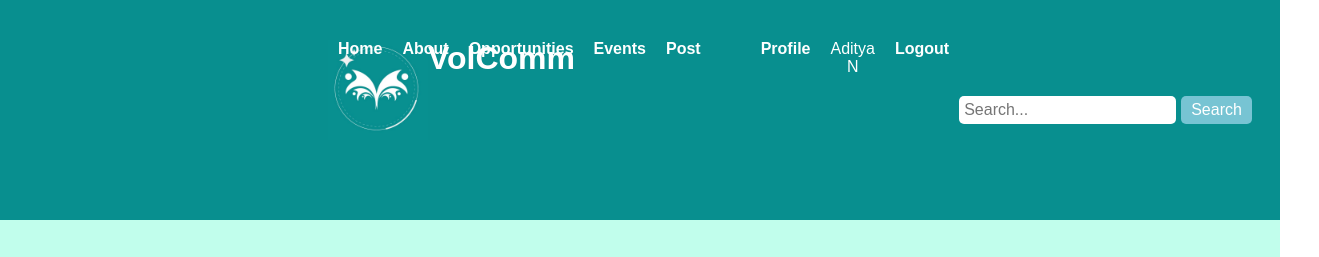
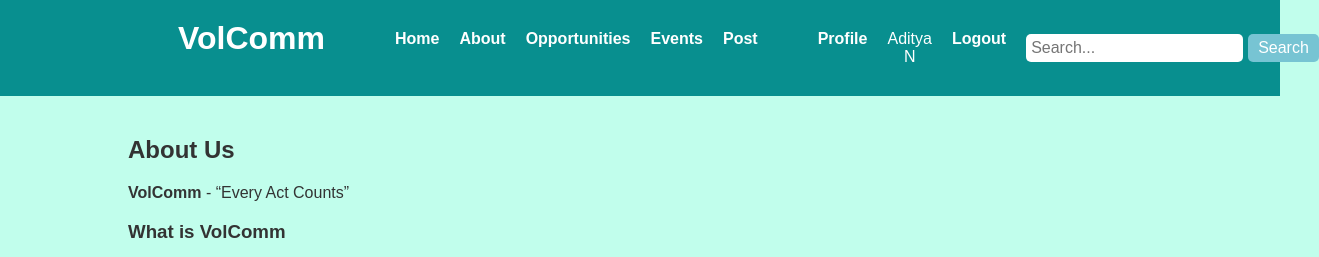
Before and after one commit to TheCatSmurf/VolComm, a website: page about.html in a window 1280 px wide. Shown: the top 257 px of the page, 1319 px wide, since content can reach past the window. Drawn offline with Linux system fonts and the light colour scheme.

Commit message:
requested changes done

```diff
--- a/about.html
+++ b/about.html
@@ -9,12 +9,7 @@
 <body>
     <header>
         <div class="container">
-            <div class="logo">
-                <img src="logo.jpeg" alt="VolComm Logo" class="logo">
-                <h1><a href="#">VolComm</a></h1><br>
-            </div>
-
-
+            <h1>VolComm</h1><br>
 
             <nav>
                 <div class="menu-toggle" id="mobile-menu">
--- a/styles.css
+++ b/styles.css
@@ -17,27 +17,19 @@ body {
 header {
     background-color: #088F8F;
     color: #fff;
-    padding: 20px 0;
+    padding: 0;
     text-align: center;
 }
 
 header h1 {
-    margin: 0;
+    margin: 0 50px 0;
     font-size: 2em;
+    text-align: left;
 }
 
 header h1 a {
     color: #ffffff;
     text-decoration: none;
-}
-
-.logo {
-    display: flex;
-    margin-left: 100px;
-    width: 100px;
-    height: auto;
-    margin-top: 0;
-    margin-bottom: 20px; /* Add space between logo and header */
 }
 
 nav {
@@ -47,7 +39,7 @@ nav {
 .nav-links {
     list-style: none;
     padding: 0;
-    margin: 0;
+    margin: 10px;
     display: flex;
     justify-content: center;
 }
@@ -104,24 +96,25 @@ nav {
 }
 
 .hero {
-    padding: 60px 0;
+    margin: auto;
+    padding: 10px;
     text-align: center;
 }
 
 .hero h2 {
-    margin: 0;
+    margin: 10px 10px;
     font-size: 2.5em;
 }
 
 .hero p {
-    margin: 20px 0;
+    margin: 10px 50px;
     font-size: 1.2em;
 }
 
 .btn-primary {
     background-color: #00a0dc;
     color: #fff;
-    padding: 10px 20px;
+    padding: 10px 10px;
     text-decoration: none;
     border-radius: 5px;
     font-weight: bold;
```
Also changed, not shown: Story.html (+1 -3 lines), events.html (+1 -6 lines), index.html (+1 -1 lines), opportunities.html (+1 -6 lines), post.html (+1 -6 lines), profile.html (+1 -6 lines).
